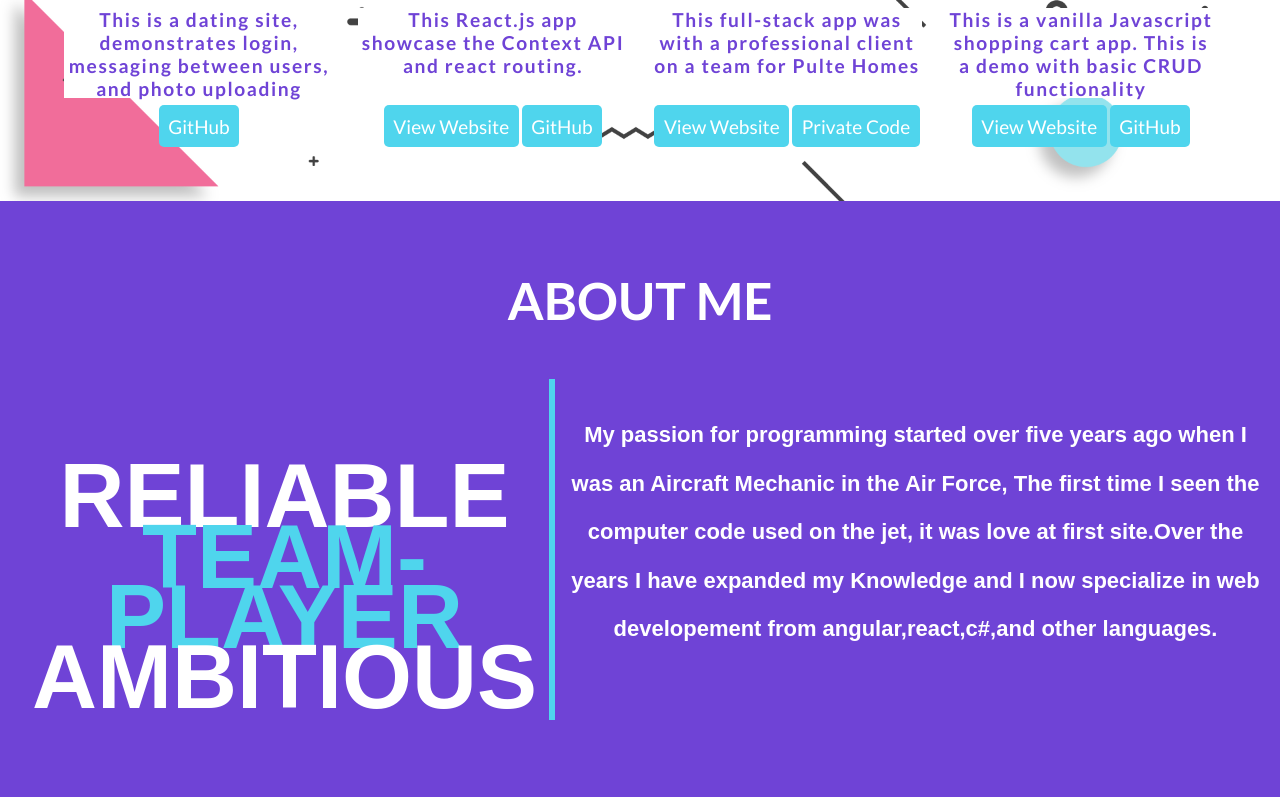
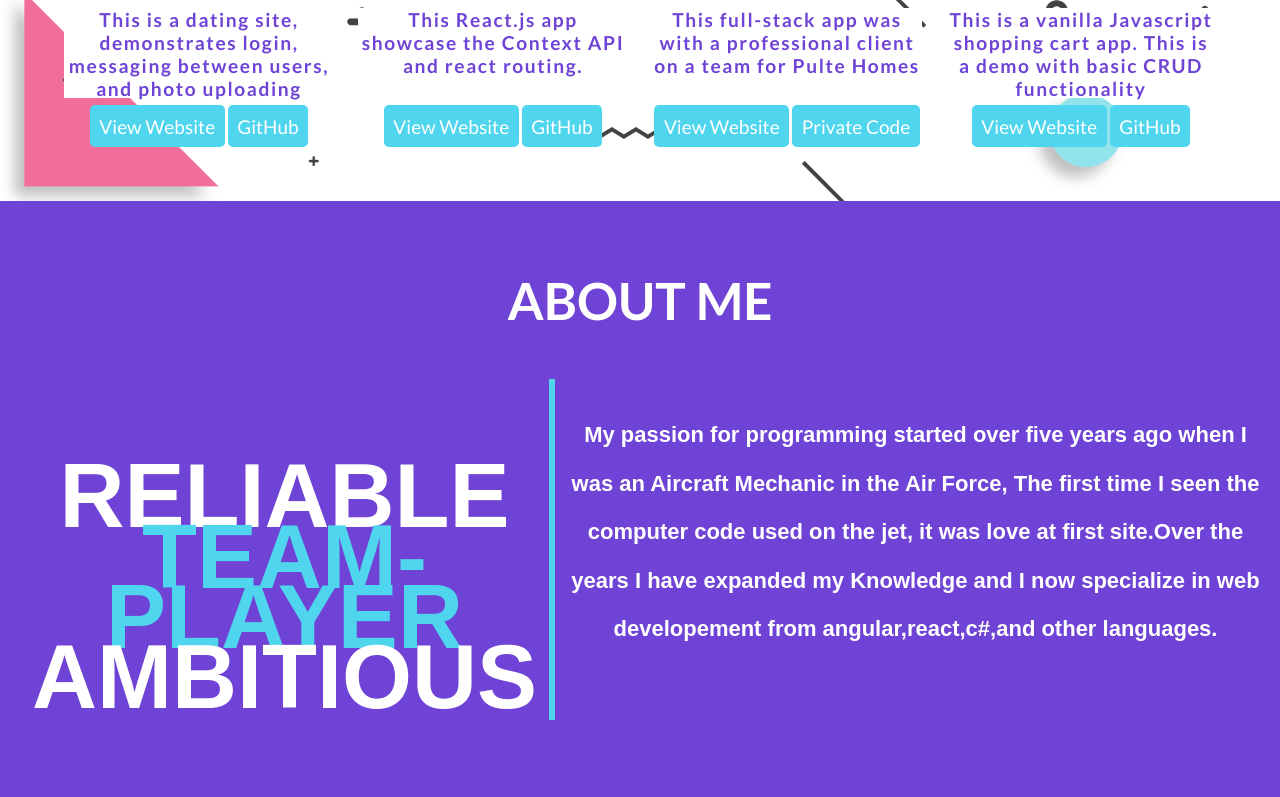
Before and after one commit to cmburch/charlesburch, a website: page index.html in a window 1280 px wide. Shown: the part 1080-1877 px from the top of the page. Drawn offline with Linux system fonts and the light colour scheme.

Commit message:
added new link to dating app website

```diff
--- a/index.html
+++ b/index.html
@@ -83,8 +83,8 @@
                     <h4 class='project__desc'>This is a dating site, demonstrates login, messaging between users, and photo uploading</h4>
                     <div class='center2'>
                         <div class='center'>
-                            <!-- <a target="_blank" href="https://react-beach-resort.herokuapp.com" role="button"
-                                type="button" class="btn btn-primary">View Website</a> -->
+                            <a target="_blank" href="https://mymatchapp.azurewebsites.net" role="button"
+                                type="button" class="btn btn-primary">View Website</a>
                             <a target="_blank" href="https://github.com/cmburch/myDatingApp" role="button" type="button"
                                 class="btn btn-primary">GitHub</a>
                         </div>
```
